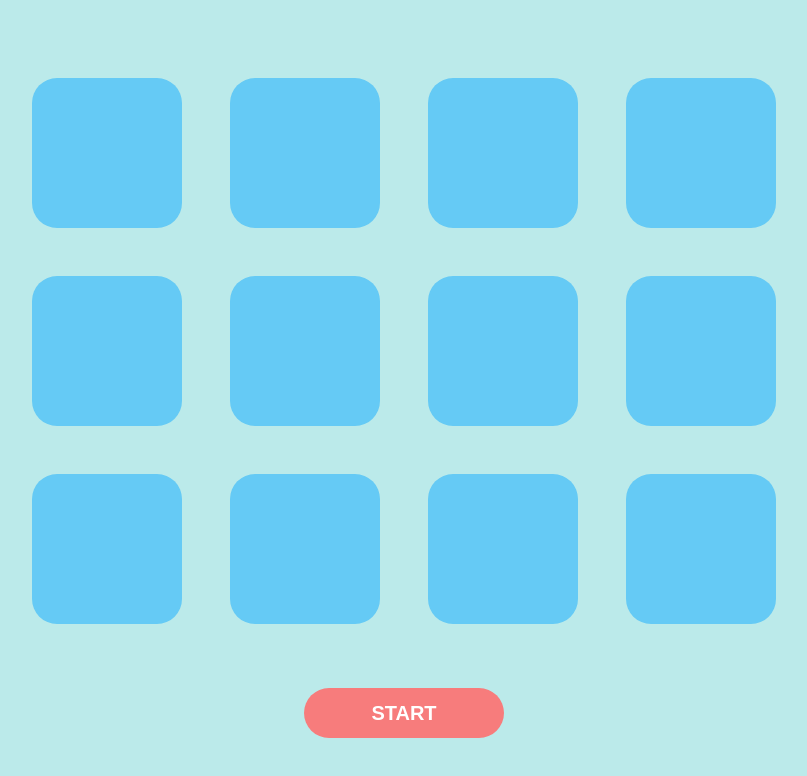
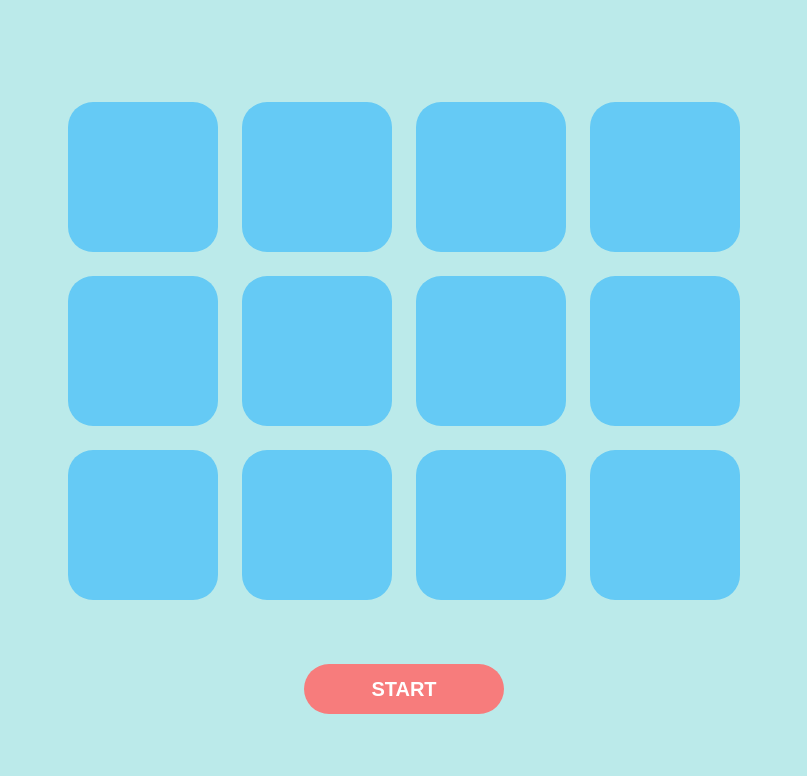
Before and after one commit to adriandcoding/aplicacionmemoria, a website built with Vite: page index.html in a window 1280 px wide. Shown: the whole page, without its empty margins (236-1043 px from the left). Built offline with nearby package versions, Linux system fonts and the light colour scheme.

Commit message:
cambios css

```diff
--- a/src/style.css
+++ b/src/style.css
@@ -1,9 +1,6 @@
 * {
   background-color: rgb(187, 234, 234);
   box-sizing: border-box;
-  position: relative;
-
-
 }
 
 body {
@@ -17,8 +14,8 @@ body {
 .container {
 
   display: grid;
-  grid-template-columns: 1fr 1fr 1fr 1fr;
-  gap: 3rem;
+  grid-template-columns: repeat(4, 1fr);
+  gap: 1.5rem;
   margin-bottom: 4rem;
 
 
```
